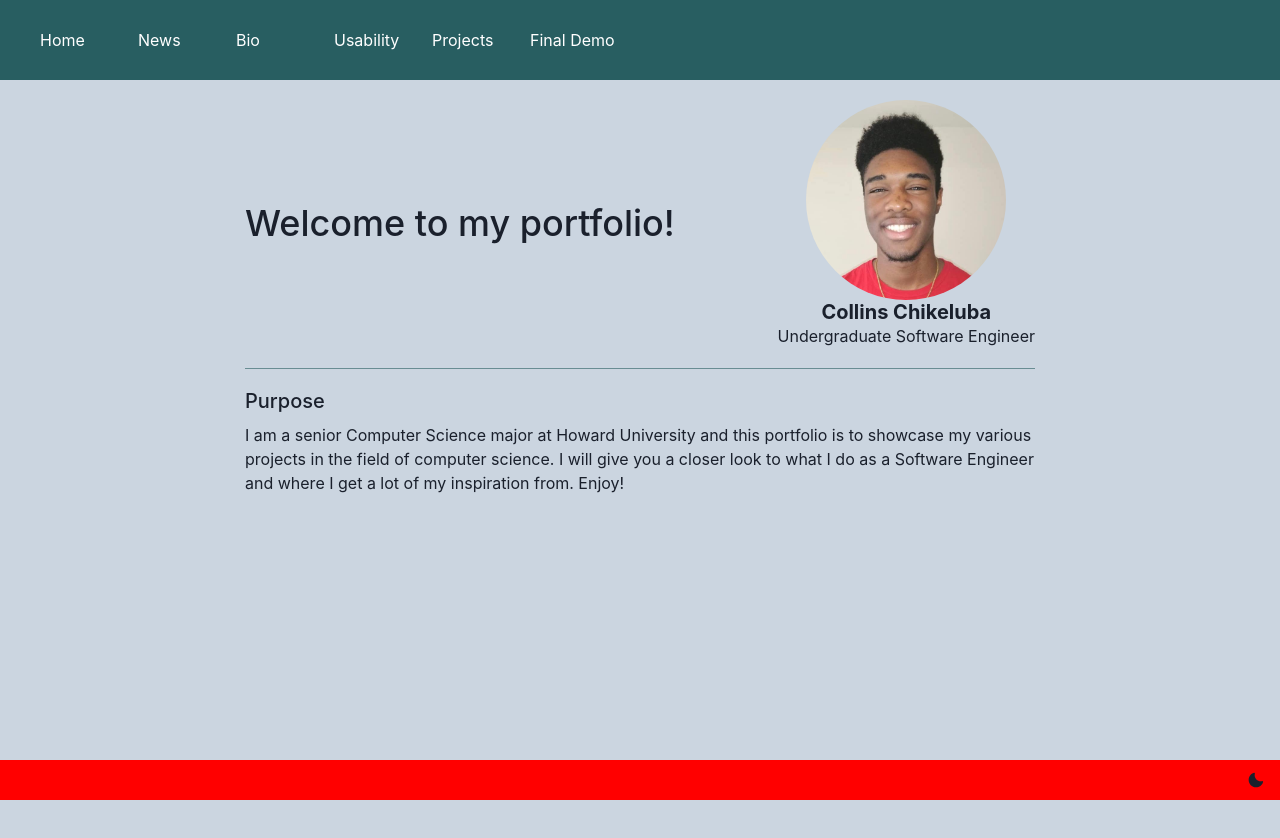
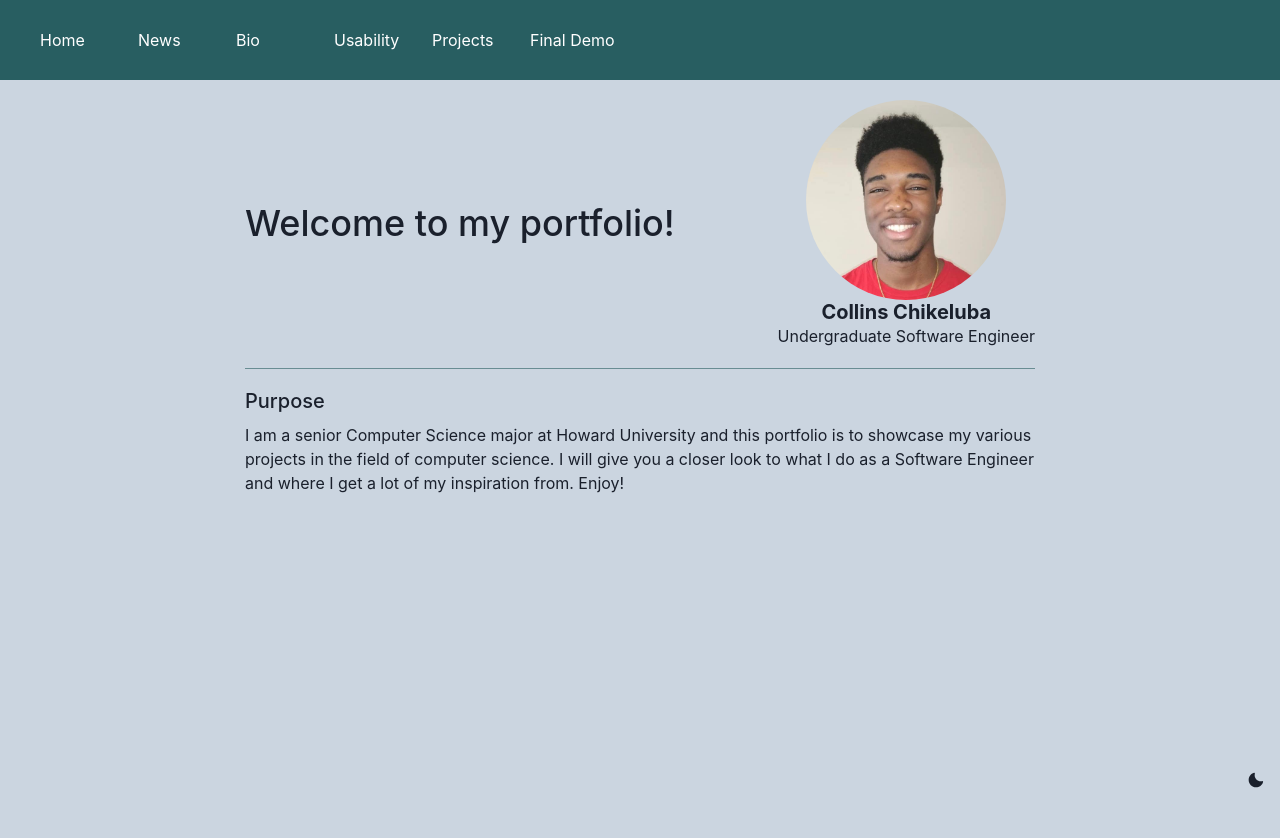
Before and after one commit to Collins1738/My-portfolio-client, a Next.js app: page / in a window 1280 px wide. Shown: the top 838 px of the page. Built offline with nearby package versions, Linux system fonts and the light colour scheme.

Commit message:
removed red color from bottom nav

```diff
--- a/components/layout.js
+++ b/components/layout.js
@@ -33,7 +33,6 @@ function BottomNavbar() {
 			bottom="0"
 			zIndex="10"
 			w="100%"
-			bg="red"
 			h="40px"
 			display="flex"
 			justifyContent="flex-end"
```
